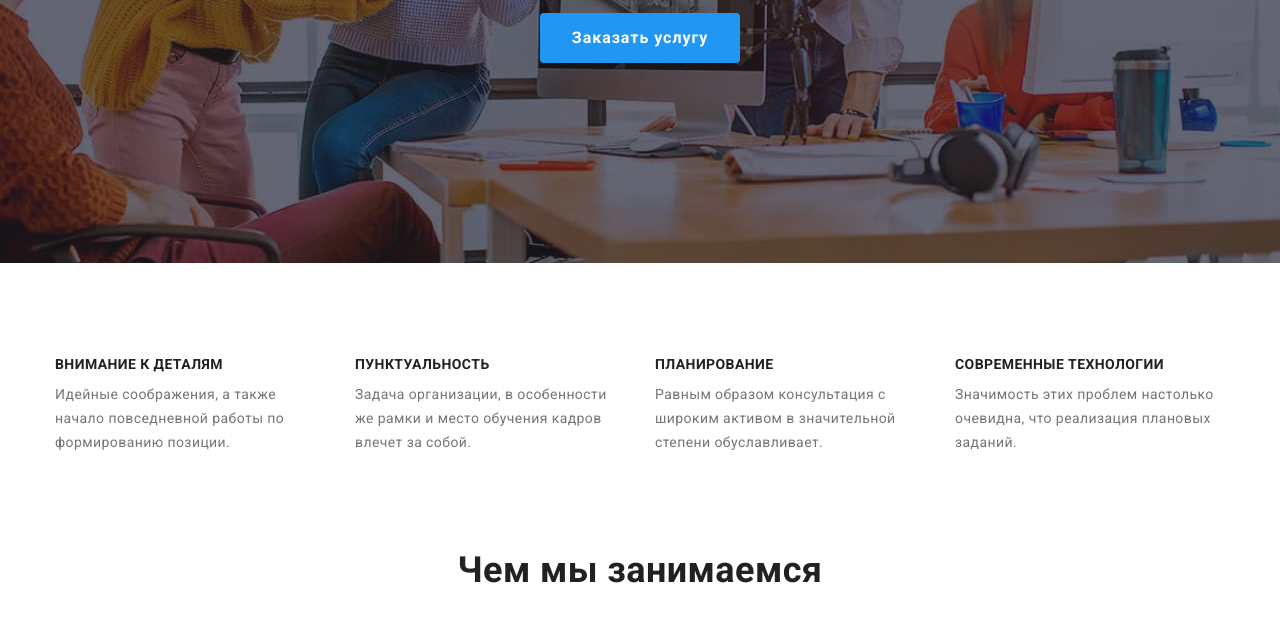
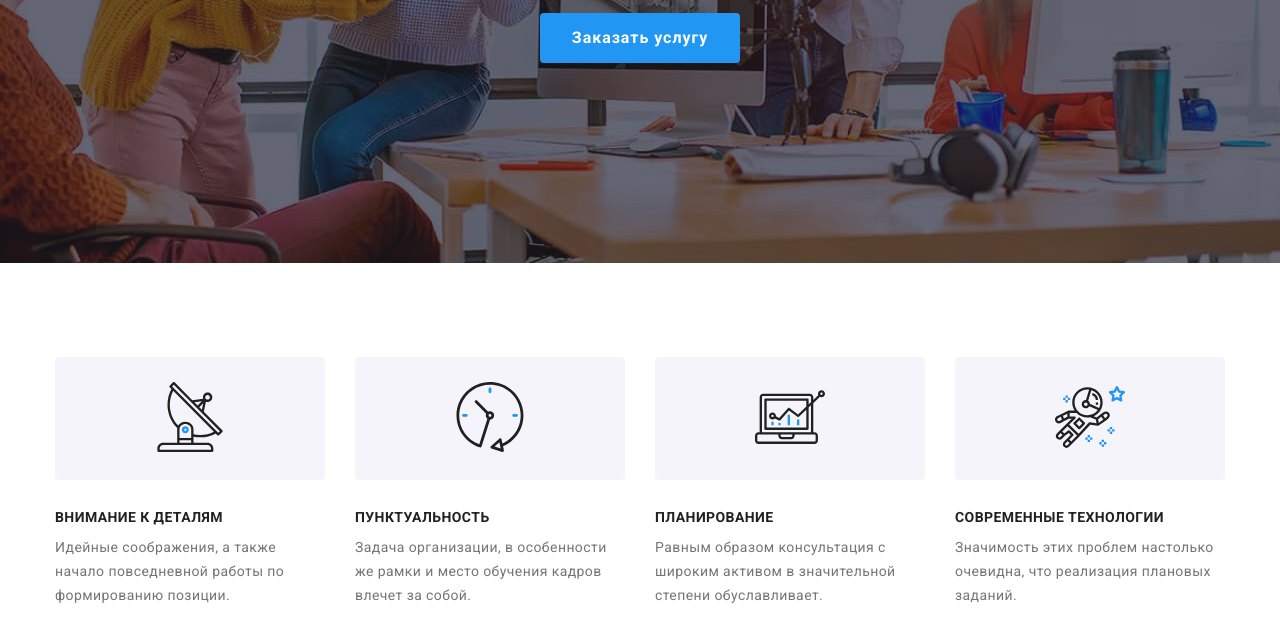
Before and after one commit to Karyna-Borysenko/goit-markup-hw-04, a plain HTML site: page index.html in a window 1280 px wide. Shown: the part 418-1056 px from the top of the page. Drawn offline with nearby package versions, Linux system fonts and the light colour scheme.

Commit message:
Adds benefits icons

```diff
--- a/css/styles.css
+++ b/css/styles.css
@@ -231,6 +231,15 @@ img {
 
 .benefits-item:not(:last-child) {
   margin-right: var(--main-gap);
+}
+
+.benefits-thumb {
+  margin-bottom: var(--main-gap);
+  padding: 25px 100px;
+
+  width: 270px;
+  background-color: #f5f4fa;
+  border-radius: 4px;
 }
 
 .benefits-secondary-title {
--- a/index.html
+++ b/index.html
@@ -78,6 +78,11 @@
           <h2 class="benefits-main-title visually-hidden">Наши преимущества</h2>
           <ul class="benefits-list list">
             <li class="benefits-item">
+              <div class="benefits-thumb">
+                <svg class="benefits-icon" width="70" height="70">
+                  <use href="./images/symbol-defs.svg#icon-antenna"></use>
+                </svg>
+              </div>
               <h3 class="benefits-secondary-title">Внимание к деталям</h3>
               <p class="benefits-text">
                 Идейные соображения, а также начало повседневной работы по
@@ -85,6 +90,11 @@
               </p>
             </li>
             <li class="benefits-item">
+              <div class="benefits-thumb">
+                <svg class="benefits-icon" width="70" height="70">
+                  <use href="./images/symbol-defs.svg#icon-clock"></use>
+                </svg>
+              </div>
               <h3 class="benefits-secondary-title">Пунктуальность</h3>
               <p class="benefits-text">
                 Задача организации, в особенности же рамки и место обучения
@@ -92,6 +102,11 @@
               </p>
             </li>
             <li class="benefits-item">
+              <div class="benefits-thumb">
+                <svg class="benefits-icon" width="70" height="70">
+                  <use href="./images/symbol-defs.svg#icon-diagram"></use>
+                </svg>
+              </div>
               <h3 class="benefits-secondary-title">Планирование</h3>
               <p class="benefits-text">
                 Равным образом консультация с широким активом в значительной
@@ -99,6 +114,11 @@
               </p>
             </li>
             <li class="benefits-item">
+              <div class="benefits-thumb">
+                <svg class="benefits-icon" width="70" height="70">
+                  <use href="./images/symbol-defs.svg#icon-astronaut"></use>
+                </svg>
+              </div>
               <h3 class="benefits-secondary-title">Современные технологии</h3>
               <p class="benefits-text">
                 Значимость этих проблем настолько очевидна, что реализация
```
